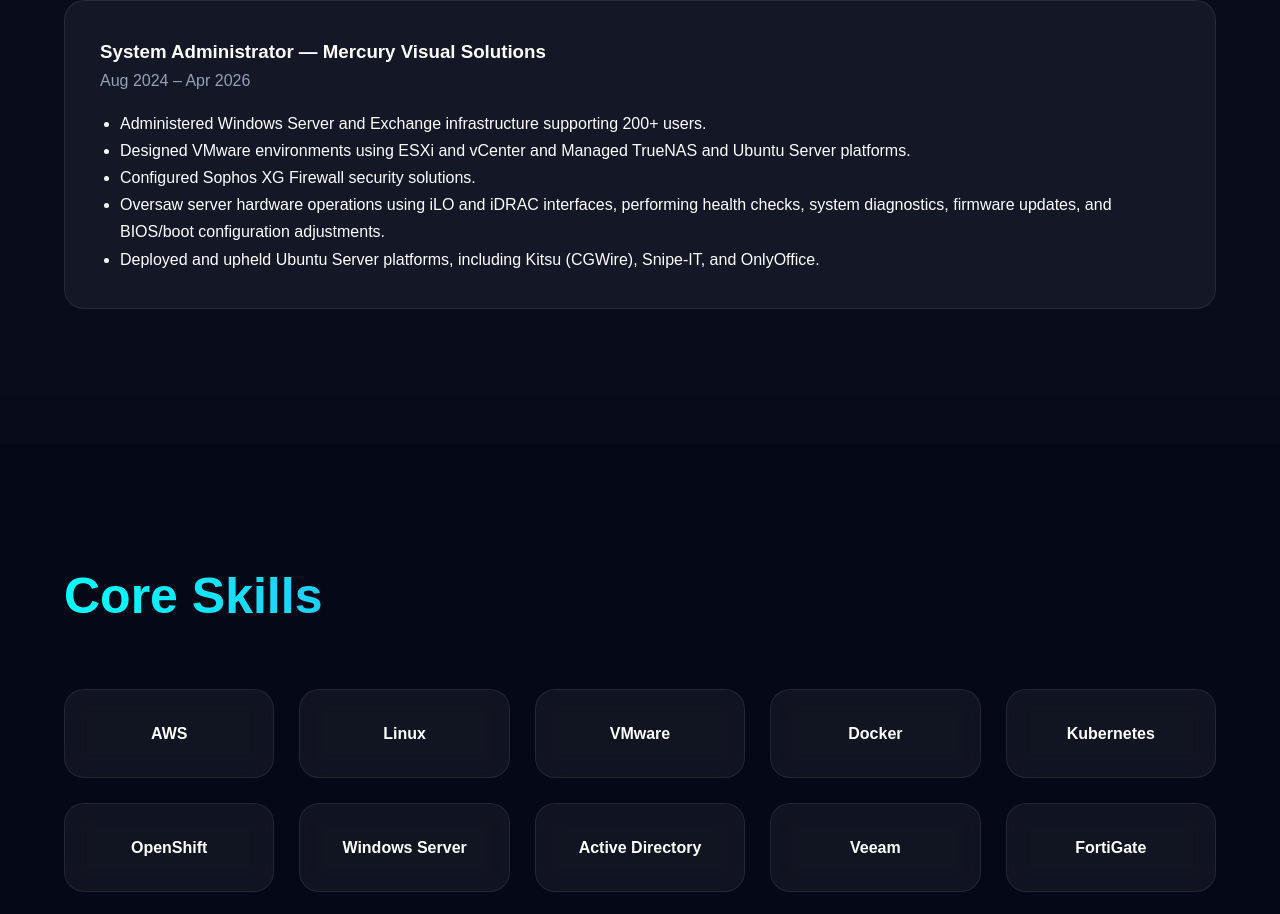
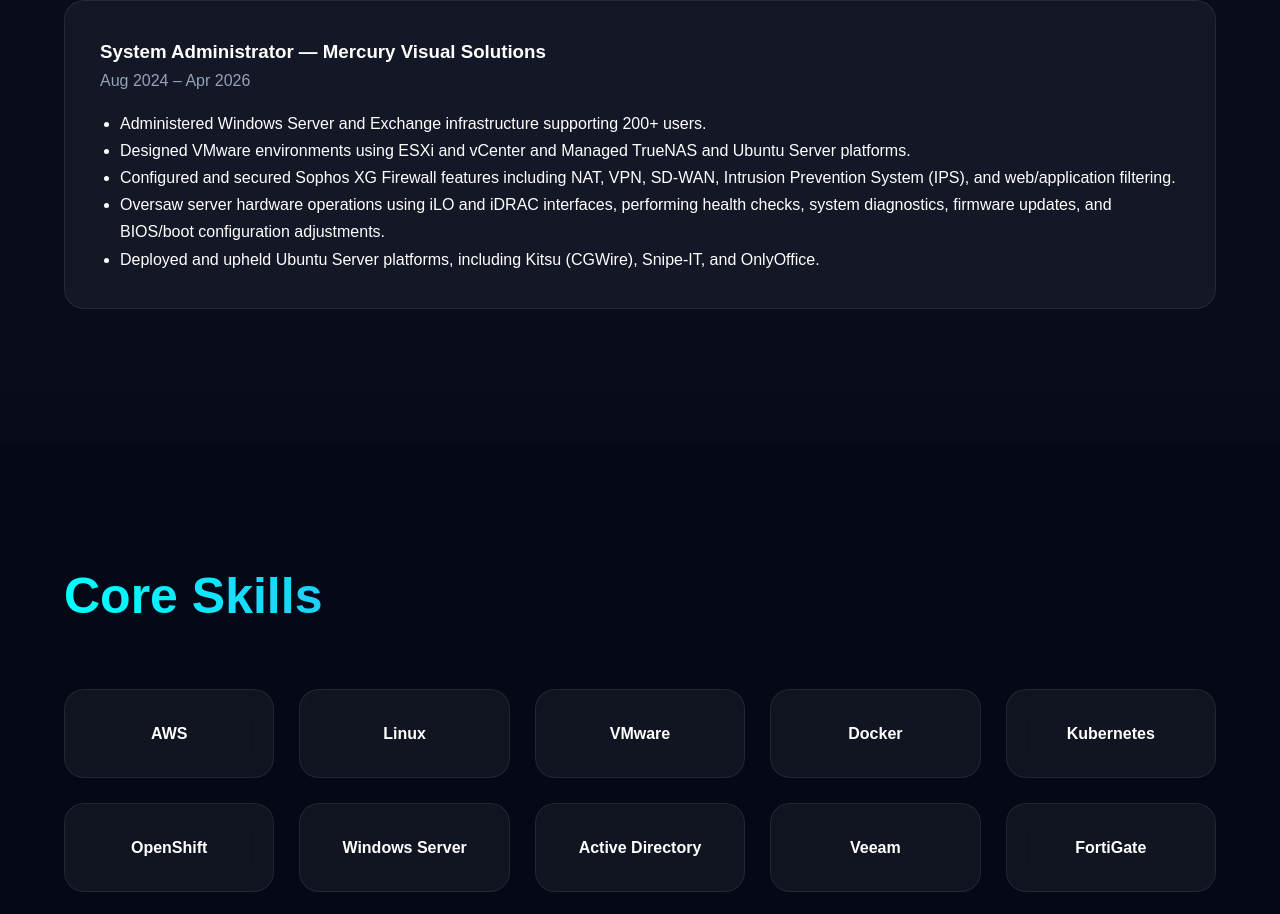
Before and after one commit to 1Kilany/aws-portfolio, a plain HTML site: page index.html in a window 1280 px wide. Shown: the part 2147-3061 px from the top of the page. Drawn offline with Linux system fonts and the light colour scheme.

Commit message:
index changes

```diff
--- a/index.html
+++ b/index.html
@@ -184,7 +184,7 @@
                     </li>
 
                     <li>
-                        Configured Sophos XG Firewall security solutions.
+                         Configured and secured Sophos XG Firewall features including NAT, VPN, SD-WAN, Intrusion Prevention System (IPS), and web/application filtering.
                     </li>
 
                     <li>
```
